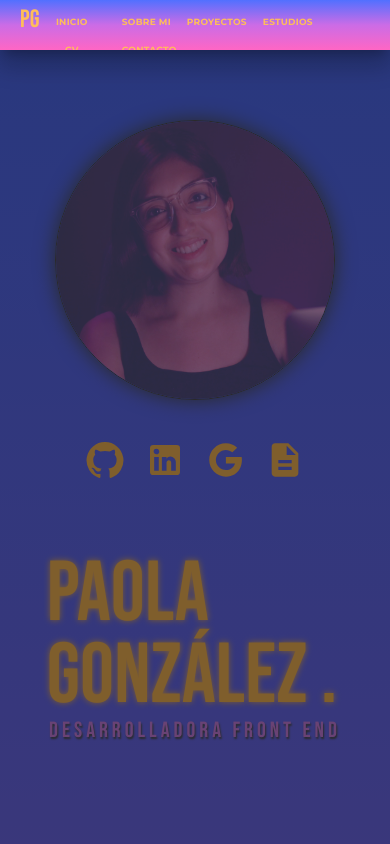
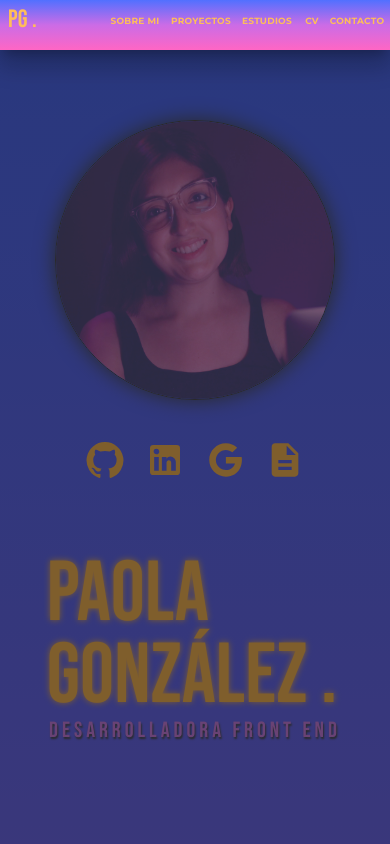
Before and after one commit to paaolaola/portfolio-paola-gonzalez, a React (Vite) app: page / in a window 390 px wide. Both pictures are taken after a click on the button 24 px from the left and 28 px from the top of the page. Shown: the top 844 px of the page. Built offline with nearby package versions, Linux system fonts and the light colour scheme.

Commit message:
navbar mobile commits

```diff
--- a/src/components/Navbar.jsx
+++ b/src/components/Navbar.jsx
@@ -95,7 +95,7 @@ function DrawerAppBar(props) {
                         },
                         fontWeight: "400",
                         "&:hover": { textShadow: "0 0 10px #ffbd59" },
-                        marginLeft: "20px",
+                        margin: "auto 0.5rem",
                     }}
                     onClick={scrollToTop}
                 >
@@ -105,29 +105,6 @@ function DrawerAppBar(props) {
             </Link>
             <Divider />
             <List>
-                <Link to="/" style={{ textDecoration: "none" }}>
-                    <Button
-                        onClick={scrollToTop}
-                        sx={{
-                            color: "#ffbd59",
-                            fontFamily: "Montserrat",
-
-                            fontWeight: "600",
-                            "&:hover": { textShadow: "0 0 10px #ffbd59" },
-                            fontSize: {
-                                xs: "9px",
-                                sm: "10px",
-                                md: "14px",
-                                lg: "14px",
-                            },
-                            textAlign: "center",
-                            marginRight: "10px",
-                        }}
-                    >
-                        Inicio
-                    </Button>
-                </Link>
-
                 {showNavItem && (
                     <>
                         <Button
@@ -143,6 +120,8 @@ function DrawerAppBar(props) {
                                     lg: "12px",
                                 },
                                 textAlign: "center",
+                                margin: "1px",
+                                padding: "0",
                             }}
                             onClick={() => scrollToRef(aboutRef)}
                         >
@@ -162,6 +141,8 @@ function DrawerAppBar(props) {
                                     lg: "12px",
                                 },
                                 textAlign: "center",
+                                margin: "1px",
+                                padding: "0",
                             }}
                             onClick={() => scrollToRef(projectsRef)}
                         >
@@ -181,6 +162,8 @@ function DrawerAppBar(props) {
                                     lg: "12px",
                                 },
                                 textAlign: "center",
+                                margin: "1px",
+                                padding: "0",
                             }}
                             onClick={() => scrollToRef(studiesRef)}
                         >
@@ -203,7 +186,8 @@ function DrawerAppBar(props) {
                                 lg: "14px",
                             },
                             textAlign: "center",
-                            marginRight: "10px",
+                            margin: "-20px",
+                            padding: "0",
                         }}
                     >
                         CV
@@ -224,7 +208,8 @@ function DrawerAppBar(props) {
                                 lg: "14px",
                             },
                             textAlign: "center",
-                            marginRight: "30px",
+                            margin: "1px",
+                            padding: "0",
                         }}
                     >
                         Contacto
```
